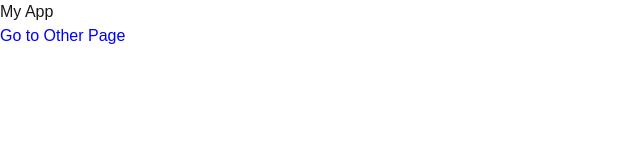
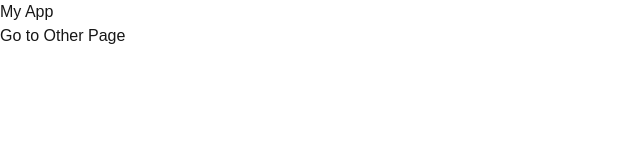
Before and after one commit to mrr0pr0/gameguide, a Next.js app: page / in a window 1280 px wide. Shown: the top 160 px of the page, without its empty margins (0-640 px from the left). Built offline with nearby package versions, Linux system fonts and the light colour scheme.

Commit message:
Update page.tsx
fix code start

```diff
--- a/app/page.tsx
+++ b/app/page.tsx
@@ -4,14 +4,9 @@ export default function IGNNordic() {
   return (
     <div>
       <h1>My App</h1>
-      <a href="/app/firstpage/page.tsx">Go to Other Page</a>
-      <style jsx>{`
-        a {
-          color: blue;
-          text-decoration: none;
-          cursor: pointer;
-        }
-      `}</style>
+      <Link href="/other/page">
+        <a>Go to Other Page</a>
+      </Link>
     </div>
   );
 }
```
